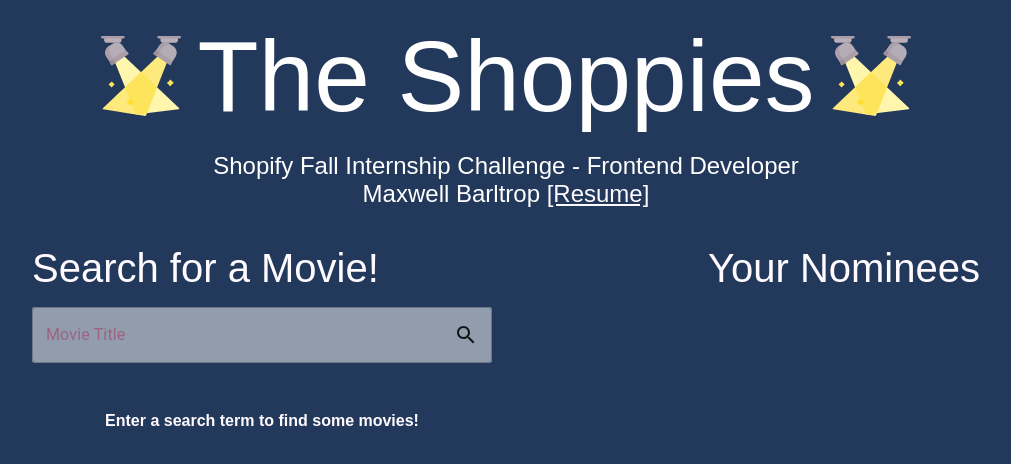
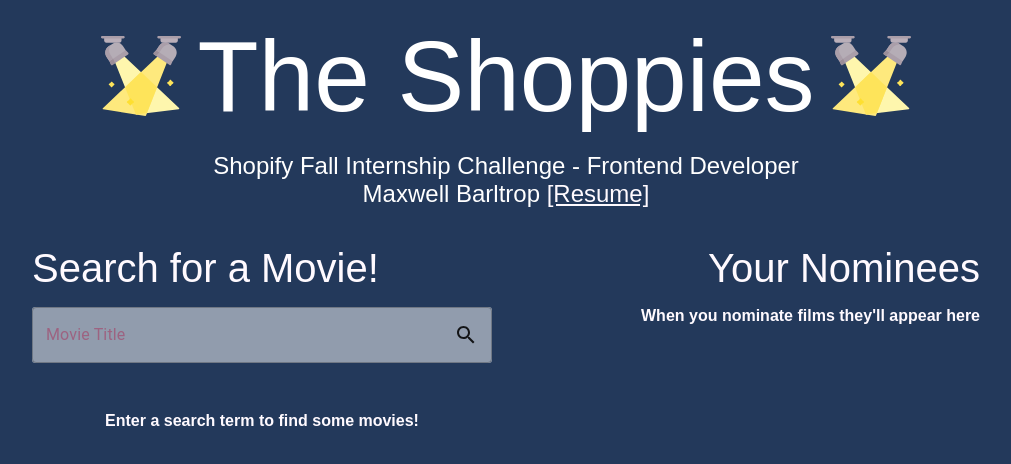
Before and after one commit to maxbarltrop/shopify-challenge-2021, a React (Create React App) app: page / in a window 1280 px wide. Shown: the top 464 px of the page, without its empty margins (134-1145 px from the left). Built offline with nearby package versions, Linux system fonts and the light colour scheme; a web font is replaced by a local one.

Commit message:
Empty list text

```diff
--- a/src/Header/_index.scss
+++ b/src/Header/_index.scss
@@ -1,7 +1,7 @@
 @import '../static.scss';
 
 .page-header{
-    min-width: 800px;
+    min-width: 900px;
     height: 120px;
     background-color: $color-main;
     color: white;
--- a/src/Nominees/_index.scss
+++ b/src/Nominees/_index.scss
@@ -23,3 +23,19 @@
     margin-bottom: $padding-sm;
     padding: $padding-sm;
 }
+
+
+.nominee-poster{
+    height: 90px;
+    width: auto;
+    max-width: 100%;
+    padding-top: 5px;
+    overflow: hidden;
+}
+
+.nominee-list__empty{
+    font-size: 16px;
+    margin-top: $padding-lg;
+    text-align: right;
+    font-weight: bold;
+}
--- a/src/Nominees/index.jsx
+++ b/src/Nominees/index.jsx
@@ -2,7 +2,7 @@
 import { makeStyles } from "@material-ui/core/styles";
 import Button from "@material-ui/core/Button";
 import uuid from "uuid";
-
+import _ from "lodash";
 const Nominees = (props) => {
   const { nominees, removeNominee } = props;
 
@@ -20,7 +20,7 @@
       <div className="nominee-result-row">
         <img
           src={movie.Poster}
-          className="movie-poster"
+          className="nominee-poster"
           alt={`${movie.Title} poster`}
         />
         <div className="movie-list__item">
@@ -43,13 +43,28 @@
       </div>
     );
   };
+
+  const list = () => {
+    if (_.isEmpty(nominees)) {
+      return (
+        <div className="nominee-list__empty">
+          When you nominate films they'll appear here
+        </div>
+      );
+    }
+    return (
+      <React.Fragment>
+        {nominees.map((movie) => {
+          return <NomineeItem movie={movie} key={uuid()} />;
+        })}
+      </React.Fragment>
+    );
+  };
+
   return (
     <div className="nominee-list">
       <div className="nominee-header">Your Nominees</div>
-
-      {nominees.map((movie) => {
-        return <NomineeItem movie={movie} key={uuid()} />;
-      })}
+      {list()}
     </div>
   );
 };
--- a/src/Search/_index.scss
+++ b/src/Search/_index.scss
@@ -52,7 +52,7 @@
 .search-container-header{
     margin: $padding-lg 0;
     font-size: 40px;
-
+    min-width: 400px;
     font-weight: 300;
 }
 
```
